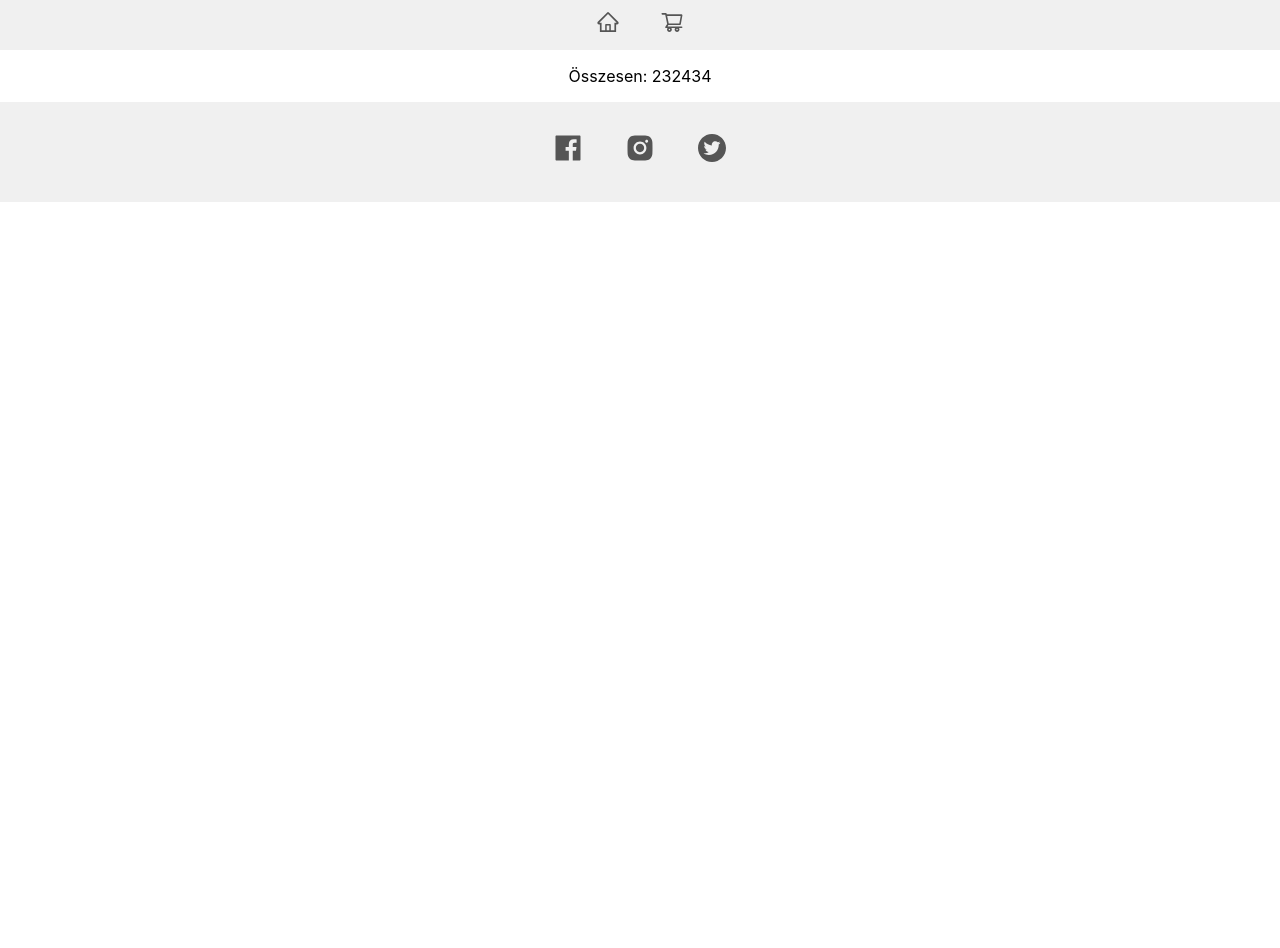
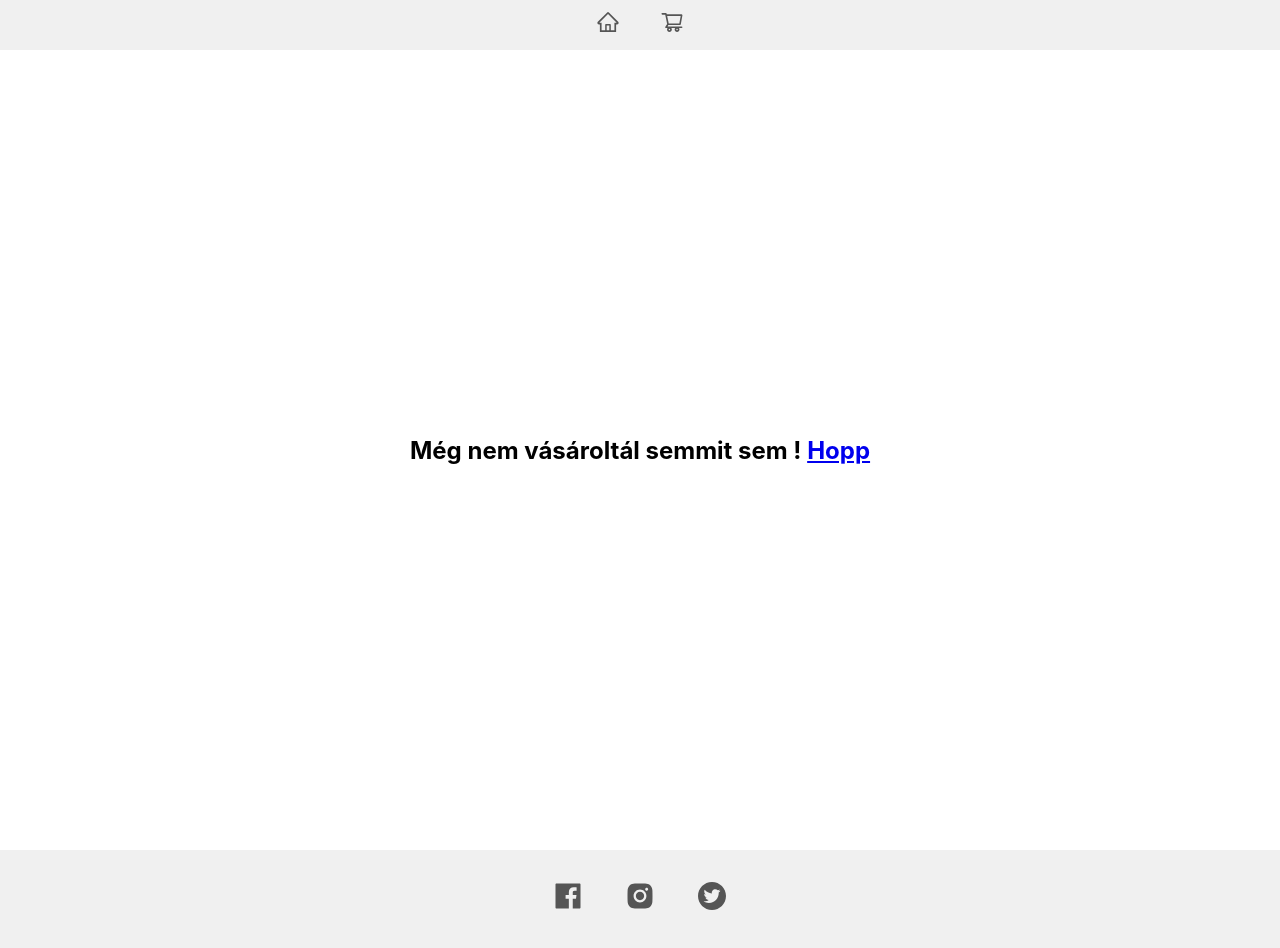
Before and after one commit to sz-adam/react-webshop, a React (Create React App) app: page /cart in a window 1280 px wide. Before the commit the page ends 800 px from the top, so only its background shows below. Built offline with nearby package versions, Linux system fonts and the light colour scheme.

Commit message:
footer repair + cart length link

```diff
--- a/src/App.css
+++ b/src/App.css
@@ -1,5 +1,5 @@
 .App{
-    min-height: 100vh;
+
     display: flex;
     flex-direction: column;
 }
--- a/src/pages/Cart.jsx
+++ b/src/pages/Cart.jsx
@@ -3,12 +3,16 @@ import { CartContext } from '../context/CartContext';
 import '../styles/Cart.css'
 import { AiFillMinusCircle } from 'react-icons/ai'
 import { AiFillPlusCircle } from 'react-icons/ai'
-import {AiFillDelete } from 'react-icons/ai'
+import { AiFillDelete } from 'react-icons/ai'
+import { Link } from 'react-router-dom';
 
 export default function Cart() {
   const { cart } = useContext(CartContext);
   return (
     <div className='cartContainer'>
+      {cart.length === 0 && <h2>Még nem vásároltál semmit sem ! <Link to="/">Hopp </Link></h2>}
+      {cart.length !== 0 && (
+      <div>
         {cart.map((cartItem, index) => (
           <div key={index} className='cartItem'>
             <div className='cartImage'>
@@ -30,8 +34,15 @@ export default function Cart() {
           </div>
         ))}
         <div>
+        </div>
         <p>Összesen: 232434</p>
       </div>
+
+
+       )}
+
+
+
     </div>
   )
 }
--- a/src/styles/Cart.css
+++ b/src/styles/Cart.css
@@ -1,4 +1,5 @@
 .cartContainer {
+    min-height: 100vh;
     display: flex;
     flex-direction: column;
     justify-content: center;
```
Also changed, not shown: src/context/CartContext.jsx (+5 -3 lines). Lines whose indentation alone changed are shown as unchanged.
